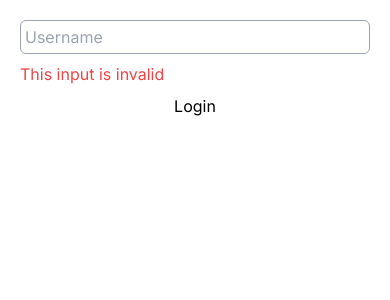
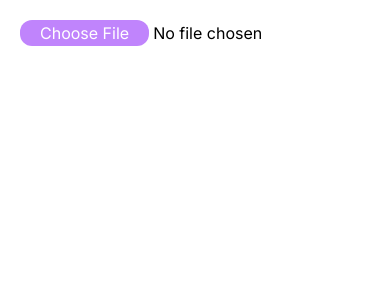
Before and after one commit to kanaheo/carrot-market, a Next.js app: page / in a window 390 px wide. Shown: the top 300 px of the page. Built offline with nearby package versions, Linux system fonts and the light colour scheme.

Commit message:
responsive modifiers

```diff
--- a/app/page.tsx
+++ b/app/page.tsx
@@ -3,19 +3,11 @@ export default function Home() {
     name: "jfaksjdfkj",
   };
   return (
-    <form className="flex flex-col space-y-2  p-5 ">
+    <div className="flex flex-col space-y-2 p-5">
       <input
-        type="text"
-        required
-        placeholder="Username"
-        className="border p-1 peer border-gray-400 rounded-md "
+        type="file"
+        className="file:cursor-pointer transition-colors file:border-0 file:rounded-xl file:px-5 file:text-white file:bg-purple-400"
       />
-      <span className="hidden peer-invalid:block peer-invalid:text-red-500">
-        This input is invalid
-      </span>
-      <span className="hidden peer-valid:block peer-valid:text-teal-500">Awesome username</span>
-      <span className="hidden peer-hover:block peer-hover:text-amber-500">Hello</span>
-      <input type="submit" value="Login" className="bg-white" />
-    </form>
+    </div>
   );
 }
--- a/app/tailwindcss_example/page.tsx
+++ b/app/tailwindcss_example/page.tsx
@@ -2,11 +2,14 @@ export default function Home() {
   // hover, group 등등 연습
   return (
     <div className="bg-slate-400 py-20 px-20 grid gap-10 min-h-screen">
-      <div className="bg-white p-6 rounded-3xl shadow-xl">
+      <div className="bg-white sm:bg-red-400 md:bg-teal-400 lg:bg-indigo-400 xl:bg-yellow-400 2xl:bg-pink-500 p-6 rounded-3xl shadow-xl">
         <span className="font-semibold text-2xl">Select Item</span>
         <ul>
           {[1, 2, 3, 4, 5].map((i) => (
-            <div key={i} className="flex justify-between my-2 odd:bg-blue-50 even:bg-yellow-500">
+            <div
+              key={i}
+              className="flex justify-between my-2 odd:bg-blue-50 even:bg-yellow-500"
+            >
               <span className="text-gray-500">Grey Chair</span>
               <span className="font-semibold">$19</span>
             </div>
```
Also changed, not shown: .prettierrc.json.
